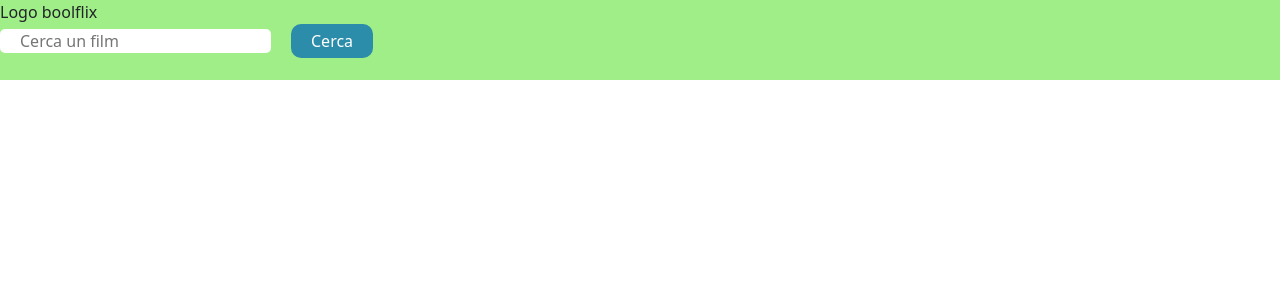
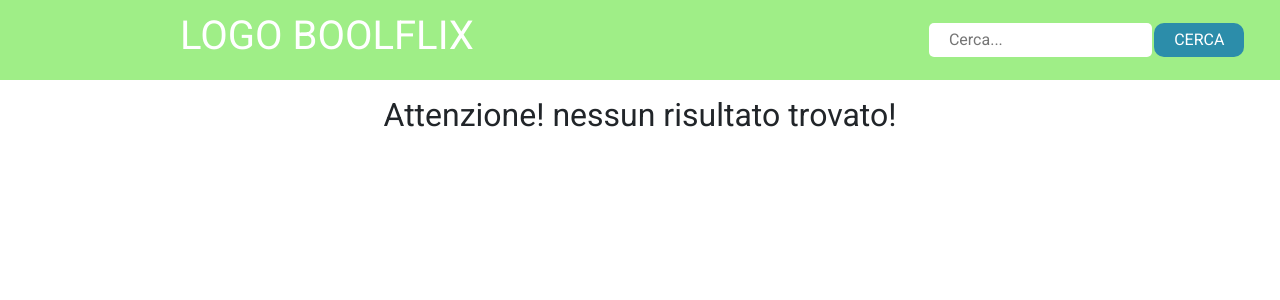
Before and after one commit to Enpas/vue-boolflix, a Vue app: page / in a window 1280 px wide. Shown: the top 300 px of the page. Built offline with nearby package versions, Linux system fonts and the light colour scheme.

Commit message:
Milestone 2 fatto + build

```diff
--- a/package.json
+++ b/package.json
@@ -8,10 +8,12 @@
     "lint": "vue-cli-service lint"
   },
   "dependencies": {
+    "@fontsource/roboto": "^4.3.0",
     "axios": "^0.21.1",
     "bootstrap": "^5.0.1",
     "core-js": "^3.6.5",
-    "vue": "^2.6.11"
+    "vue": "^2.6.11",
+    "vue-country-flag": "^2.1.1"
   },
   "devDependencies": {
     "@vue/cli-plugin-babel": "~4.5.0",
--- a/src/App.vue
+++ b/src/App.vue
@@ -1,10 +1,11 @@
 <template>
   <div id="app">
     <Header
-      @searchQuery="this.searching"
+      @searchQuery="searching"
     />
     <Main
       :filmList="filmList"
+      :tvList="tvList"
     />
   </div>
 </template>
@@ -21,30 +22,40 @@ export default {
   },
   data() {
     return {
-      apiURL: 'https://api.themoviedb.org/3/search/movie',
+      apiMoviesURL: 'https://api.themoviedb.org/3/search/movie',
+      apiTvURL: 'https://api.themoviedb.org/3/search/tv',
       apiKey: '822d16617b418ef00732254ac6e85f68',
       apiLang: 'it-IT',
+      apiPage: 1,
       apiQuery: '',
-      filmList: []
+      filmList: [],
+      tvList: []
     }
   },
   methods: {
     searching(apiQuery) {
       this.apiQuery = apiQuery;
-      axios.get(this.apiURL, {
+      let request = {
         params: {
           api_key: this.apiKey,
           query: this.apiQuery,
-          language: this.apiLang
+          language: this.apiLang,
+          page: this.apiPage
         }
-      })
-      .then(res => {
-        this.filmList = res.data.results;
-      })
-      .catch(err => {
-        console.log(err);
-      });
-      this.apiQuery = '';
+      }
+      if (apiQuery != '') {
+        axios.all([
+            axios.get(this.apiMoviesURL, request),
+            axios.get(this.apiTvURL, request)
+          ])
+        .then(axios.spread((resMovies, resTv) => {
+          this.filmList = resMovies.data.results;
+          this.tvList = resTv.data.results;
+        }))
+        .catch(err => {
+          console.log(err);
+        })
+      }
     }
   },
 }
--- a/src/assets/style/general.scss
+++ b/src/assets/style/general.scss
@@ -1,7 +1,12 @@
 @import '~bootstrap/scss/bootstrap.scss';
+@import '~@fontsource/roboto/index.css';
 
 * {
   margin: 0;
   padding: 0;
   box-sizing: border-box;
 }
+
+body {
+  font-family: 'Roboto', sans-serif;
+}
--- a/src/components/FilmCard.vue
+++ b/src/components/FilmCard.vue
@@ -1,10 +1,10 @@
 <template>
   <section>
-    <div class="filmCard mb-3">
+    <div class="box-filmCard mb-3">
       <ul>
         <li><span>Titolo:</span> {{ film.title }}</li>
         <li><span>Titolo originale:</span> {{ film.original_title }}</li>
-        <li><span>Lingua originale:</span> {{ film.original_language }}</li>
+        <li><span>Lingua originale:</span> <CountryFlag :country="this.filterLang" size='small'/></li>
         <li><span>Voto:</span> {{ film.vote_average }}</li>
       </ul>
     </div>
@@ -13,16 +13,45 @@
 </template>
 
 <script>
+import CountryFlag from 'vue-country-flag'
+
 export default {
   name: 'FilmCard',
+  components: {
+    CountryFlag
+  },
   props: {
     film: Object
+  },
+  computed: {
+    filterLang() {
+      if (this.film.original_language === 'en') {
+        return 'gb'
+      } else if (this.film.original_language === 'ja') {
+        return 'jp'
+      } else if (this.film.original_language === 'zh') {
+        return 'cn'
+      } else if (this.film.original_language === 'hi') {
+        return 'in'
+      } else if (this.film.original_language === 'he') {
+        return 'il'
+      } else if (this.film.original_language === 'cs') {
+        return 'cz'
+      } else if (this.film.original_language === 'ar') {
+        return 'sa'
+      } else if (this.film.original_language === 'ko') {
+        return 'kr'
+      } else if (this.film.original_language === 'sv') {
+        return 'se'
+      }
+      return this.film.original_language
+    }
   }
 }
 </script>
 
 <style lang="scss" scoped>
-  .filmCard {
+  .box-filmCard {
     background-color: rgb(196, 215, 255);
     flex-basis: calc(100% / 5);
     width: 250px;
--- a/src/components/Header.vue
+++ b/src/components/Header.vue
@@ -1,14 +1,16 @@
 <template>
-  <header class="mb-3">
-    <div>Logo boolflix</div>
-    <div>
+  <header class="d-flex align-items-center mb-3">
+    <div class="logo col-3 offset-1">
+      <h1>Logo boolflix</h1>
+    </div>
+    <div class="col-3 offset-4 d-flex justify-content-evenly">
       <input
         type="text"
-        placeholder="Cerca un film"
-        v-model="apiQuery"
+        placeholder="Cerca..."
+        v-model.trim="apiQuery"
         @keyup.enter="sendQuery()"
       >
-      <button @click="sendQuery()">Cerca</button>
+      <button @click="sendQuery()">CERCA</button>
     </div>
   </header>
 </template>
@@ -34,10 +36,15 @@ export default {
 header{
   height: 80px;
   background-color:#71e64dab;
+  .logo {
+    font-size: 30px;
+    text-transform: uppercase;
+    margin-left: 180px;
+    color: #FFF;
+  }
   input{
     border: none;
     padding: 0 20px;
-    margin-right: 20px;
     border-radius:5px;
     outline: none;
    }
--- a/src/components/Main.vue
+++ b/src/components/Main.vue
@@ -1,27 +1,42 @@
 <template>
   <main class="container">
-    <FilmCard
-      :film="film"
-      v-for="film in filmList" :key="film.id"
-    />
+    <h2 class="text-center" v-if="this.filmList.length === 0 && this.tvList.length === 0">Attenzione! nessun risultato trovato!</h2>
+    <h3 v-if="this.filmList.length != 0">Film</h3>
+    <div class="box-card">
+      <FilmCard
+        :film="film"
+        v-for="film in filmList" :key="film.id"
+      />
+    </div>
+
+    <h3 v-if="this.tvList.length != 0">Show</h3>
+    <div class="box-card">
+      <TvCard
+        :show="show"
+        v-for="show in tvList" :key="show.id"
+      />
+    </div>
   </main>
 </template>
 
 <script>
 import FilmCard from './FilmCard.vue'
+import TvCard from './TvCard.vue'
 export default {
   name: 'Main',
   components: {
-    FilmCard
+    FilmCard,
+    TvCard
   },
   props: {
     filmList: Array,
-  }
+    tvList: Array
+  },
 }
 </script>
 
 <style lang="scss" scoped>
-  main {
+  .box-card {
     display: flex;
     justify-content: space-between;
     flex-wrap: wrap;
--- /dev/null
+++ b/src/components/TvCard.vue
@@ -0,0 +1,63 @@
+<template>
+  <section>
+    <div class="box-tvCard mb-3">
+      <ul>
+        <li><span>Titolo:</span> {{ show.name }}</li>
+        <li><span>Titolo originale:</span> {{ show.original_name }}</li>
+        <li><span>Lingua originale:</span> <CountryFlag :country="this.filterLang" size='small'/></li>
+        <li><span>Voto:</span> {{ show.vote_average }}</li>
+      </ul>
+    </div>
+  </section>
+</template>
+
+<script>
+import CountryFlag from 'vue-country-flag'
+
+export default {
+  name: 'TvCard',
+  components: {
+    CountryFlag
+  },
+  props: {
+    show: Object
+  },
+  computed: {
+    filterLang() {
+      if (this.show.original_language === 'en') {
+        return 'gb'
+      } else if (this.show.original_language === 'ja') {
+        return 'jp'
+      } else if (this.show.original_language === 'zh') {
+        return 'cn'
+      } else if (this.show.original_language === 'hi') {
+        return 'in'
+      } else if (this.show.original_language === 'he') {
+        return 'il'
+      } else if (this.show.original_language === 'cs') {
+        return 'cz'
+      } else if (this.show.original_language === 'ar') {
+        return 'sa'
+      } else if (this.show.original_language === 'ko') {
+        return 'kr'
+      } else if (this.show.original_language === 'sv') {
+        return 'se'
+      }
+      return this.show.original_language
+    }
+  }
+}
+</script>
+
+<style lang="scss" scoped>
+  .box-tvCard {
+    background-color: rgb(252, 172, 53);
+    flex-basis: calc(100% / 5);
+    width: 250px;
+    min-height: 150px;
+
+    span {
+      font-weight: 600;
+    }
+  }
+</style>
```
Also changed, not shown: 18 other files (tests, documents, lock files or other folders).
